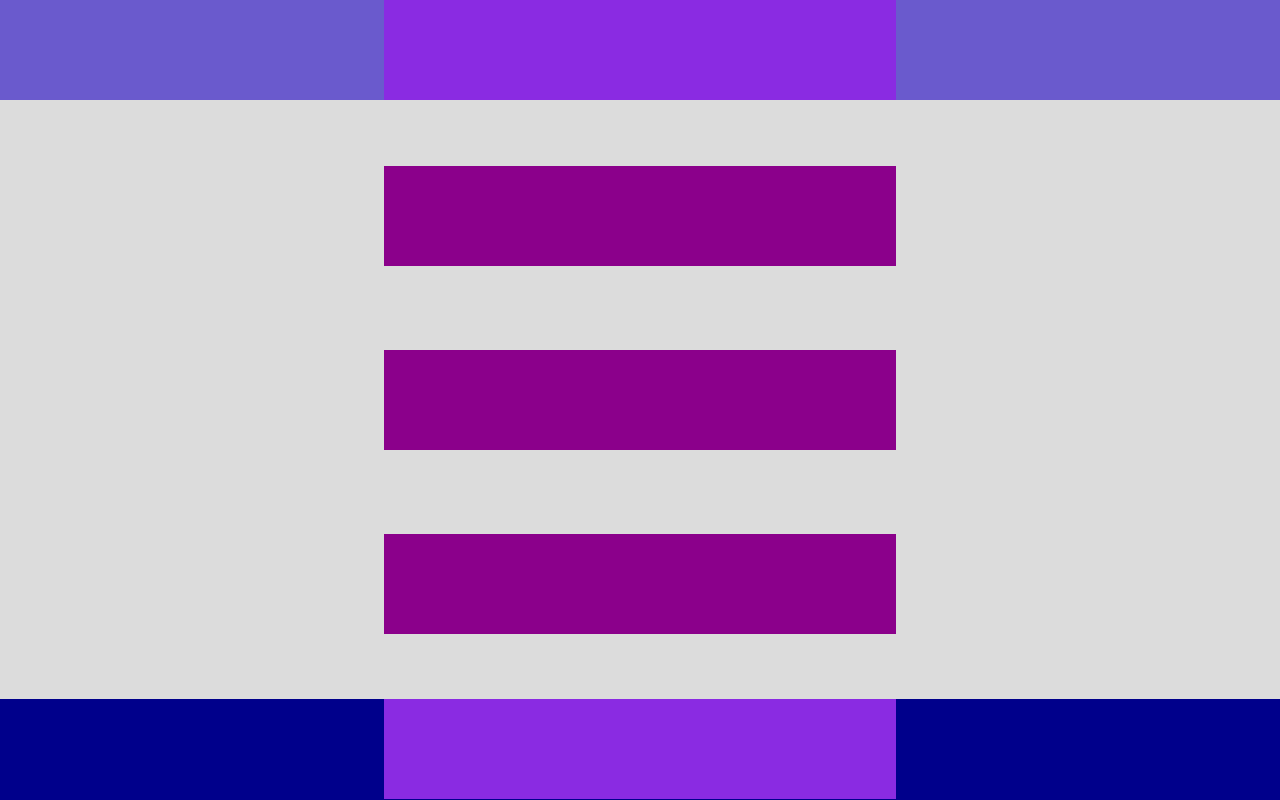
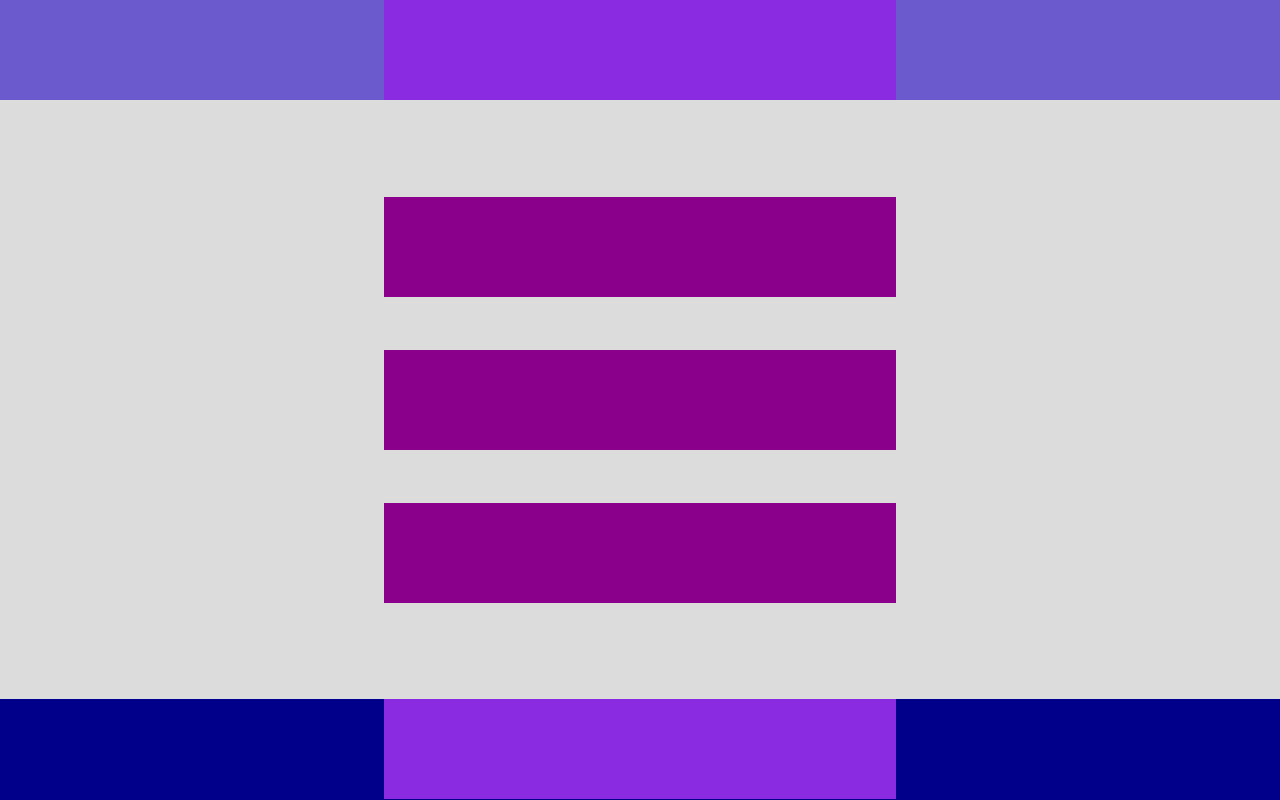
Before and after one commit to ichimatt/serious-layout, a Next.js app: page /game in a window 1280 px wide. Built offline with nearby package versions, Linux system fonts and the light colour scheme.

Commit message:
add new root

```diff
--- a/src/app/(game)/game/page.module.css
+++ b/src/app/(game)/game/page.module.css
@@ -19,7 +19,7 @@
   padding: 44px;
   min-height: 0px;
   overflow: auto;
-  justify-content: space-around;
+  justify-content: space-between;
 }
 .chunk {
   background-color: blueviolet;
--- a/src/app/(game)/game/page.tsx
+++ b/src/app/(game)/game/page.tsx
@@ -7,9 +7,11 @@ export default function GamePage() {
         <div className={styles.chunk}></div>
       </nav>
       <section className={styles.area}>
+        <div className={styles.layoutAncor}></div>
         <div className={styles.chunk}></div>
         <div className={styles.chunk}></div>
         <div className={styles.chunk}></div>
+        <div className={styles.layoutAncor}></div>
       </section>
       <section className={styles.controls}>
         <div className={styles.chunk}></div>
```
